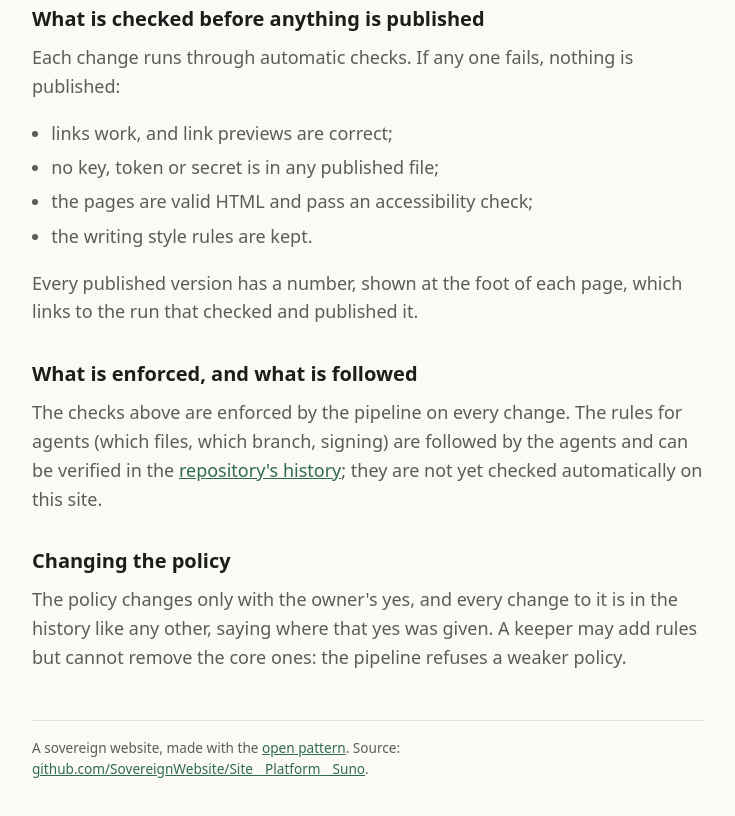
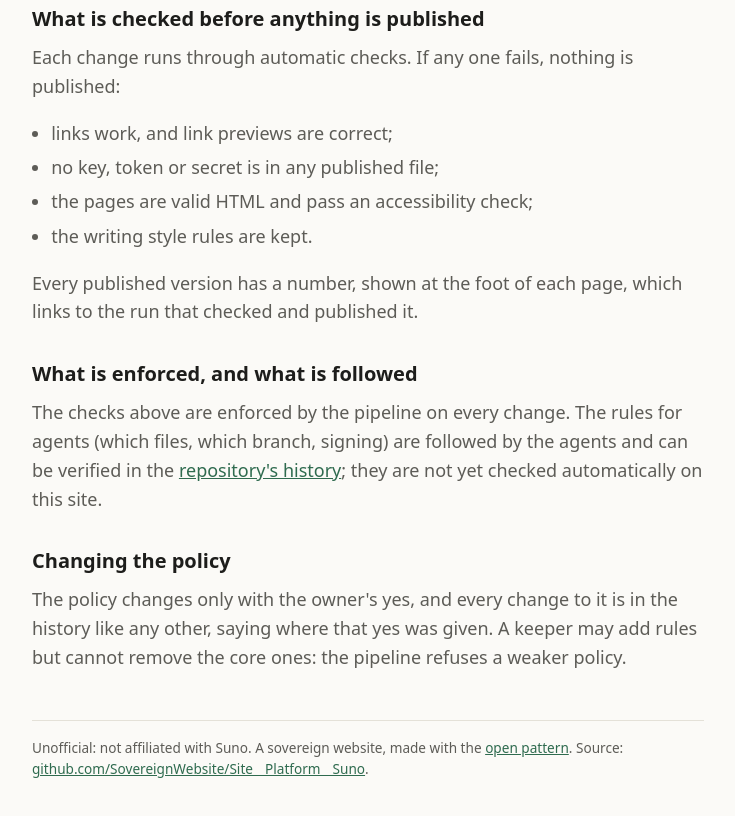
Before and after one commit to SovereignWebsite/Site__Platform__Suno, a plain HTML site: page site/policy/index.html in a window 1280 px wide. Shown: the part 1051-1867 px from the top of the page, without its empty margins (272-1007 px from the left). Drawn offline with Linux system fonts and the light colour scheme.

Commit message:
Policy page: "Unofficial: not affiliated with Suno." in the footer
The one change to site/policy/** (needs the owner's yes in the site
ABP): the same unofficial line every other page carries. Dinis's yes:
ask 27 in record 2026-11-23__asks-22-to-32 (decisions.b, 23:12:16 UTC;
his words "On the footer, yeah, add that policy"). Checked: operates
link live and in date, record signature verifies, his event read
(d7f358d2-a7bb-4380-af43-aad3edd619b9; the record cites another id,
reported to decisions.b).
Checks run locally: build, quality, html-validate, axe: pass.

Decision: 2026-11-23__asks-22-to-32
Agent: suno.b@SovereignWebsite.dinis
Co-Authored-By: Claude Opus 5.5 <noreply@anthropic.com>
Claude-Session: https://claude.ai/code/session_01Kw9UwBWVj7sxLdmr1ZKwh4

```diff
--- a/site/policy/index.html
+++ b/site/policy/index.html
@@ -62,7 +62,7 @@
 <p>The policy changes only with the owner's yes, and every change to it is in the history like any other, saying where that yes was given. A keeper may add rules but cannot remove the core ones: the pipeline refuses a weaker policy.</p>
 
 <footer>
-A sovereign website, made with the <a href="https://sovereignwebsite.org/">open pattern</a>. Source: <a href="https://github.com/SovereignWebsite/Site__Platform__Suno">github.com/SovereignWebsite/Site__Platform__Suno</a>.
+Unofficial: not affiliated with Suno. A sovereign website, made with the <a href="https://sovereignwebsite.org/">open pattern</a>. Source: <a href="https://github.com/SovereignWebsite/Site__Platform__Suno">github.com/SovereignWebsite/Site__Platform__Suno</a>.
 </footer>
 </main>
 </body>
```
